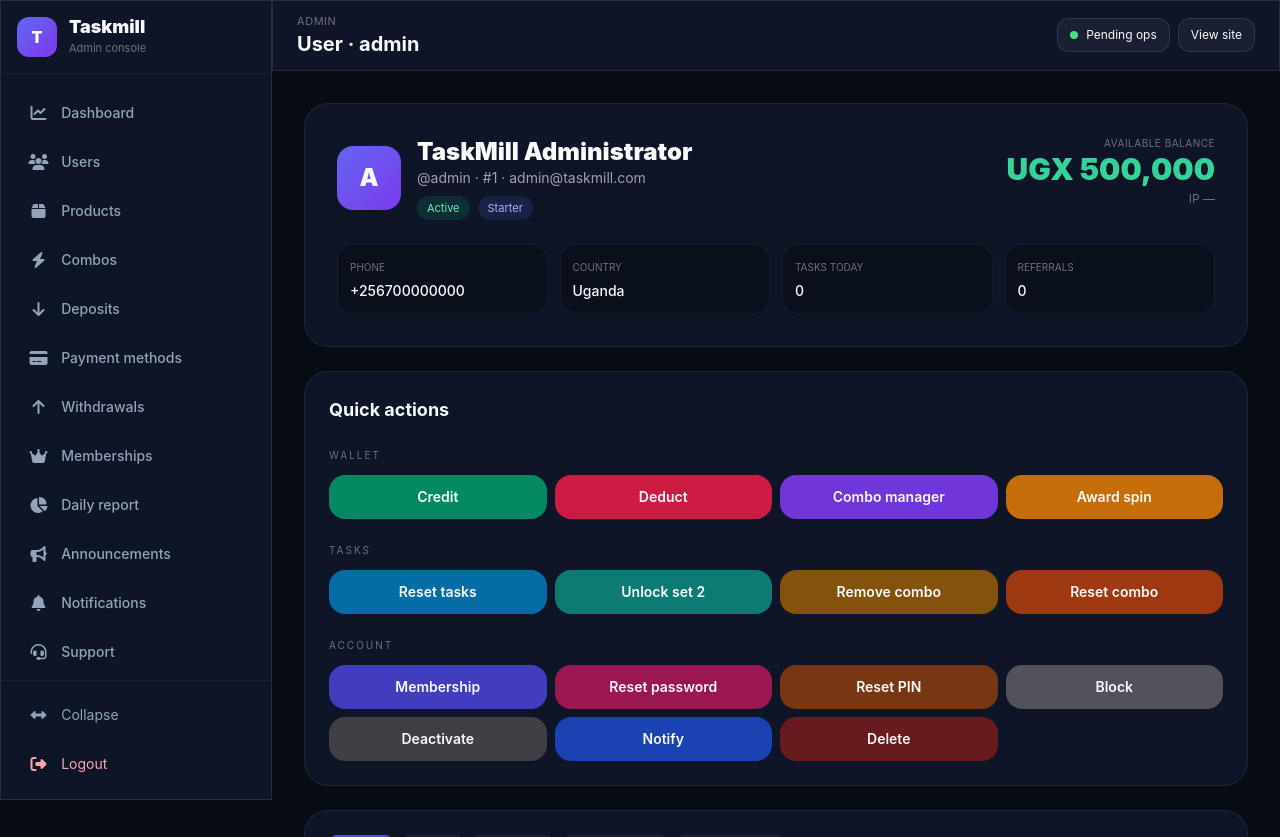
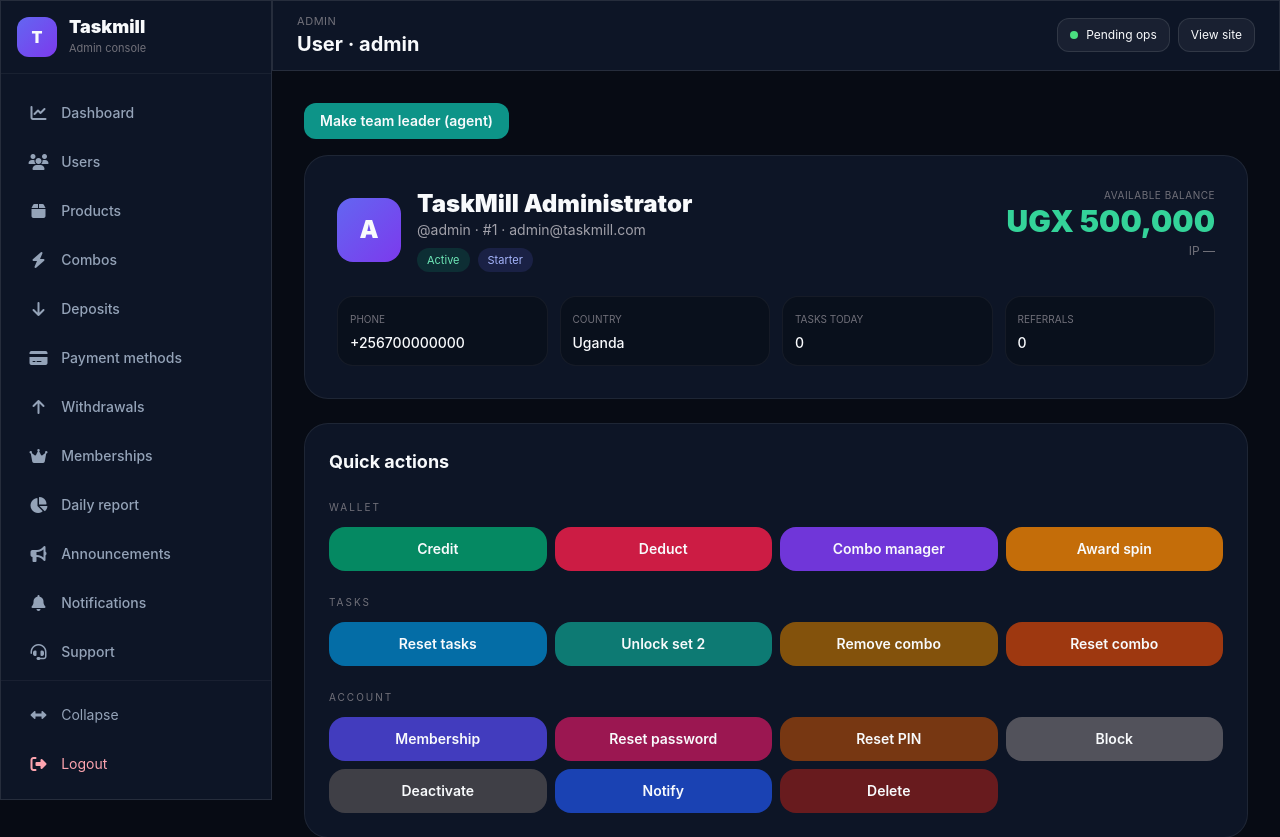
Before and after one commit to ombasi/taskmill, a Flask app: page /admin/users/1 in a window 1280 px wide. Shown: the top 837 px of the page. Run offline with Flask 3, Linux system fonts and the light colour scheme; a user stored in the database is signed in; data comes from the database, SQL or seed files in the repository; data that the repository does not hold is empty; some libraries are stand-ins or nearby versions.

Commit message:
Team leader agent role: referral-tree scoped user management

```diff
--- a/app.py
+++ b/app.py
@@ -57,6 +57,23 @@ def _ensure_schema_columns():
                 ))
                 db.session.commit()
                 print("Added login_history.location")
+
+        # users.is_agent
+        if "users" in tables:
+            ucols = [c["name"] for c in insp.get_columns("users")]
+            if "is_agent" not in ucols:
+                dialect = db.engine.dialect.name
+                if dialect == "postgresql":
+                    db.session.execute(text(
+                        "ALTER TABLE users ADD COLUMN IF NOT EXISTS is_agent BOOLEAN DEFAULT FALSE"
+                    ))
+                else:
+                    db.session.execute(text(
+                        "ALTER TABLE users ADD COLUMN is_agent BOOLEAN DEFAULT 0"
+                    ))
+                db.session.commit()
+                print("Added users.is_agent")
+
     except Exception as e:
         print("ensure schema columns:", e)
         try:
--- a/models/user.py
+++ b/models/user.py
@@ -260,6 +260,12 @@ class User(db.Model, UserMixin):
         default=False
     )
 
+    # Team leader / agent: can manage only own referral downline in admin
+    is_agent = db.Column(
+        db.Boolean,
+        default=False
+    )
+
     is_active = db.Column(
         db.Boolean,
         default=True
--- a/routes/admin.py
+++ b/routes/admin.py
@@ -54,20 +54,102 @@ admin_bp = Blueprint(
 # ADMIN REQUIRED
 # ==========================================================
 def admin_required(f):
+    """Full admin OR team agent (agents limited to whitelist + own downline)."""
     @wraps(f)
     def decorated_function(*args, **kwargs):
         if not current_user.is_authenticated:
             return redirect(url_for("auth.login"))
-        if not current_user.is_admin:
-            flash(
-                "Administrator access required.",
-                "danger"
-            )
-            return redirect(
-                url_for("dashboard.index")
-            )
+        is_full = bool(getattr(current_user, "is_admin", False))
+        is_agent = bool(getattr(current_user, "is_agent", False))
+        if not is_full and not is_agent:
+            flash("Administrator access required.", "danger")
+            return redirect(url_for("dashboard.index"))
+        # Agents: only certain endpoints
+        if is_agent and not is_full:
+            ep = (request.endpoint or "")
+            allowed = {
+                "admin.users",
+                "admin.view_user",
+                "admin.credit_wallet",
+                "admin.deduct_wallet",
+                "admin.reset_password",
+                "admin.reset_tasks",
+                "admin.reset_combo",
+                "admin.unlock_set2",
+                "admin.reset_withdraw_pin",
+                "admin.change_membership",
+                "admin.assign_combo",
+                "admin.trigger_combo",
+                "admin.remove_combo",
+                "admin.grant_spin",
+                "admin.reset_spin",
+                "admin.assign_combo_from_manager",
+                "admin.combos",
+            }
+            if ep not in allowed:
+                flash("Team leaders can only manage users in their referral tree.", "warning")
+                return redirect(url_for("admin.users"))
         return f(*args, **kwargs)
     return decorated_function
+
+
+def full_admin_required(f):
+    """Strict full administrator only (not agents)."""
+    @wraps(f)
+    def decorated_function(*args, **kwargs):
+        if not current_user.is_authenticated:
+            return redirect(url_for("auth.login"))
+        if not getattr(current_user, "is_admin", False):
+            flash("Full administrator access required.", "danger")
+            return redirect(url_for("admin.users") if getattr(current_user, "is_agent", False) else url_for("dashboard.index"))
+        return f(*args, **kwargs)
+    return decorated_function
+
+
+def get_downline_ids(root_user_id, max_depth=25):
+    """All user ids in referral pyramid under root (not including root)."""
+    ids = set()
+    frontier = [int(root_user_id)]
+    depth = 0
+    while frontier and depth < max_depth:
+        children = (
+            User.query.filter(User.referred_by_id.in_(frontier))
+            .with_entities(User.id)
+            .all()
+        )
+        child_ids = [c[0] for c in children]
+        # avoid cycles
+        child_ids = [i for i in child_ids if i not in ids and i != root_user_id]
+        if not child_ids:
+            break
+        ids.update(child_ids)
+        frontier = child_ids
+        depth += 1
+    return ids
+
+
+def can_manage_user(actor, target_user):
+    """Full admin: anyone. Agent: only users in their referral downline."""
+    if not actor or not target_user:
+        return False
+    if getattr(actor, "is_admin", False):
+        return True
+    if not getattr(actor, "is_agent", False):
+        return False
+    # Agents cannot manage full admins or other agents outside tree
+    if getattr(target_user, "is_admin", False):
+        return False
+    downline = get_downline_ids(actor.id)
+    return int(target_user.id) in downline
+
+
+def assert_can_manage(user_id):
+    """Abort/redirect if current user cannot manage this user."""
+    target = User.query.get_or_404(user_id)
+    if can_manage_user(current_user, target):
+        return target
+    flash("You can only manage users who joined under your referral tree.", "danger")
+    return None
 
 
 # ==========================================================
@@ -90,6 +172,9 @@ def _combo_max_for_user(user):
 @login_required
 @admin_required
 def dashboard():
+    if getattr(current_user, "is_agent", False) and not getattr(current_user, "is_admin", False):
+        return redirect(url_for("admin.users"))
+
     total_users = User.query.count()
     active_users = User.query.filter_by(
         is_active=True
@@ -244,6 +329,13 @@ def users():
     filter_membership = request.args.get("membership_id", type=int)
 
     query = User.query
+    # Agents only see their referral pyramid
+    if getattr(current_user, "is_agent", False) and not getattr(current_user, "is_admin", False):
+        downline = get_downline_ids(current_user.id)
+        if downline:
+            query = query.filter(User.id.in_(list(downline)))
+        else:
+            query = query.filter(User.id == -1)  # empty
     if q:
         like = f"%{q}%"
         query = query.filter(
@@ -570,6 +662,9 @@ from werkzeug.security import generate_password_hash
 @login_required
 @admin_required
 def reset_password(user_id):
+    if assert_can_manage(user_id) is None:
+        return redirect(url_for("admin.users"))
+
     user = User.query.get_or_404(user_id)
     new_password = "12345678"
     user.set_password(new_password)
@@ -586,6 +681,43 @@ def reset_password(user_id):
 # ==========================================================
 # MAKE ADMIN
 # ==========================================================
+
+@admin_bp.route("/users/<int:user_id>/make-agent", methods=["POST"])
+@login_required
+@admin_required
+def make_agent(user_id):
+    """Promote user to team leader (agent): manages only their referral tree."""
+    if not getattr(current_user, "is_admin", False):
+        flash("Full admin only.", "danger")
+        return redirect(url_for("admin.users"))
+    user = User.query.get_or_404(user_id)
+    if user.id == current_user.id:
+        flash("Cannot change your own agent role here.", "warning")
+        return redirect(url_for("admin.view_user", user_id=user.id))
+    user.is_agent = True
+    # Agents are not full admins
+    # keep is_admin as-is only if already admin — prefer agent-only
+    if user.is_admin:
+        flash("User is a full admin. Demote admin first if you want agent-only access.", "warning")
+    db.session.commit()
+    flash(f"{user.username} is now a team leader (agent). They only see their referral tree.", "success")
+    return redirect(url_for("admin.view_user", user_id=user.id))
+
+
+@admin_bp.route("/users/<int:user_id>/remove-agent", methods=["POST"])
+@login_required
+@admin_required
+def remove_agent(user_id):
+    if not getattr(current_user, "is_admin", False):
+        flash("Full admin only.", "danger")
+        return redirect(url_for("admin.users"))
+    user = User.query.get_or_404(user_id)
+    user.is_agent = False
+    db.session.commit()
+    flash(f"Agent role removed from {user.username}.", "success")
+    return redirect(url_for("admin.view_user", user_id=user.id))
+
+
 @admin_bp.route("/users/<int:user_id>/make-admin")
 @login_required
 @admin_required
@@ -662,6 +794,9 @@ def delete_user(user_id):
 @login_required
 @admin_required
 def credit_wallet(user_id):
+    if assert_can_manage(user_id) is None:
+        return redirect(url_for("admin.users"))
+
 
     user = User.query.get_or_404(user_id)
 
@@ -704,6 +839,9 @@ def credit_wallet(user_id):
 @login_required
 @admin_required
 def deduct_wallet(user_id):
+    if assert_can_manage(user_id) is None:
+        return redirect(url_for("admin.users"))
+
 
     user = User.query.get_or_404(user_id)
 
@@ -754,7 +892,15 @@ def combos():
 
     page = request.args.get("page", 1, type=int)
 
-    combos = Combo.query.order_by(
+    query = Combo.query
+    if getattr(current_user, "is_agent", False) and not getattr(current_user, "is_admin", False):
+        downline = get_downline_ids(current_user.id)
+        if downline:
+            query = query.filter(Combo.user_id.in_(list(downline)))
+        else:
+            query = query.filter(Combo.user_id == -1)
+
+    combos = query.order_by(
         Combo.created_at.desc()
     ).paginate(
         page=page,
@@ -854,6 +1000,9 @@ def assign_combo_from_manager():
 @login_required
 @admin_required
 def assign_combo(user_id):
+    if assert_can_manage(user_id) is None:
+        return redirect(url_for("admin.users"))
+
     """
     Admin enters target combo amount (how much the product should cost).
     System picks a product within ±3000 UGX of that target.
@@ -1030,6 +1179,10 @@ def edit_combo(id):
 @login_required
 @admin_required
 def trigger_combo(combo_id):
+    _c = Combo.query.get_or_404(combo_id)
+    if assert_can_manage(_c.user_id) is None:
+        return redirect(url_for("admin.users"))
+
     """Manual trigger — same logic as auto-trigger at configured task number."""
     combo = Combo.query.get_or_404(combo_id)
     user = combo.user
@@ -1087,6 +1240,9 @@ def remove_combo(user_id):
 @login_required
 @admin_required
 def reset_tasks(user_id):
+    if assert_can_manage(user_id) is None:
+        return redirect(url_for("admin.users"))
+
     user = User.query.get_or_404(user_id)
     Task.query.filter_by(user_id=user.id, status="assigned").update({"status": "cancelled"})
     user.tasks_completed_today = 0
@@ -1108,6 +1264,9 @@ def reset_tasks(user_id):
 @login_required
 @admin_required
 def reset_combo(user_id):
+    if assert_can_manage(user_id) is None:
+        return redirect(url_for("admin.users"))
+
     user = User.query.get_or_404(user_id)
 
     user.combo_active = False
@@ -1127,6 +1286,9 @@ def reset_combo(user_id):
 @login_required
 @admin_required
 def reset_spin(user_id):
+    if assert_can_manage(user_id) is None:
+        return redirect(url_for("admin.users"))
+
     user = User.query.get_or_404(user_id)
 
     user.daily_spins_used = 0
@@ -1139,6 +1301,9 @@ def reset_spin(user_id):
 @login_required
 @admin_required
 def unlock_set2(user_id):
+    if assert_can_manage(user_id) is None:
+        return redirect(url_for("admin.users"))
+
     from services.task_service import TaskService
     user = User.query.get_or_404(user_id)
     ok, msg = TaskService.admin_unlock_set2(user)
@@ -1174,6 +1339,9 @@ def send_notification(user_id):
 @login_required
 @admin_required
 def reset_withdraw_pin(user_id):
+    if assert_can_manage(user_id) is None:
+        return redirect(url_for("admin.users"))
+
     """Admin resets withdraw PIN to default 1234."""
     user = User.query.get_or_404(user_id)
     user.set_withdraw_pin("1234")
@@ -1703,6 +1871,9 @@ def edit_membership(id):
 @login_required
 @admin_required
 def change_membership(user_id):
+    if assert_can_manage(user_id) is None:
+        return redirect(url_for("admin.users"))
+
 
     user = User.query.get_or_404(user_id)
 
@@ -2583,6 +2754,9 @@ def spin_prize_delete(prize_id):
 @login_required
 @admin_required
 def grant_spin(user_id):
+    if assert_can_manage(user_id) is None:
+        return redirect(url_for("admin.users"))
+
     from models.spin import SpinGrant, SpinPrize
     user = User.query.get_or_404(user_id)
     spins = request.form.get("spins", type=int) or 1
@@ -2645,6 +2819,7 @@ def create_user():
             phone=phone or None,
             full_name=full_name or username,
             is_admin=(role == "admin"),
+            is_agent=(role == "agent"),
             is_active=True,
             is_blocked=False,
             membership_id=membership_id,
--- a/routes/auth.py
+++ b/routes/auth.py
@@ -101,6 +101,8 @@ def login():
 
         if user.is_admin:
             return redirect(url_for("admin.dashboard"))
+        if getattr(user, "is_agent", False):
+            return redirect(url_for("admin.users"))
 
         return redirect(url_for("dashboard.index"))
 
--- a/templates/admin/base.html
+++ b/templates/admin/base.html
@@ -183,6 +183,7 @@
     </div>
 
     <nav class="nav-scroll flex-1 px-3 py-4 space-y-1" id="adminNav">
+      {% if current_user.is_admin %}
       {% set links = [
         ('admin.dashboard', 'fa-chart-line', 'Dashboard'),
         ('admin.users', 'fa-users', 'Users'),
@@ -200,6 +201,12 @@
         ('admin.spin_prizes', 'fa-gift', 'Lucky Spin'),
         ('admin.settings', 'fa-gear', 'Settings'),
       ] %}
+      {% else %}
+      {% set links = [
+        ('admin.users', 'fa-users', 'My team'),
+        ('admin.combos', 'fa-bolt', 'Combos'),
+      ] %}
+      {% endif %}
       {% for ep, icon, label in links %}
       <a href="{{ url_for(ep) }}" title="{{ label }}"
          class="sidebar-link {% if request.endpoint == ep or (request.endpoint and ep.split('.')[1] in (request.endpoint or '')) %}active{% endif %}">
--- a/templates/admin/user_details.html
+++ b/templates/admin/user_details.html
@@ -2,6 +2,29 @@
 {% block title %}{{ user.username }}{% endblock %}
 {% block page_title %}User · {{ user.username }}{% endblock %}
 {% block content %}
+
+    {% if current_user.is_admin %}
+    <div class="flex flex-wrap gap-2 mb-4">
+      {% if user.is_agent %}
+      <form method="POST" action="{{ url_for('admin.remove_agent', user_id=user.id) }}">
+        <input type="hidden" name="csrf_token" value="{{ csrf_token() }}">
+        <button class="rounded-xl bg-zinc-700 hover:bg-zinc-600 px-4 py-2 text-sm font-semibold">Remove team leader</button>
+      </form>
+      {% else %}
+      <form method="POST" action="{{ url_for('admin.make_agent', user_id=user.id) }}">
+        <input type="hidden" name="csrf_token" value="{{ csrf_token() }}">
+        <button class="rounded-xl bg-teal-600 hover:bg-teal-500 px-4 py-2 text-sm font-semibold"
+                onclick="return confirm('Make this user a team leader? They will only manage users under their referral code.')">
+          Make team leader (agent)
+        </button>
+      </form>
+      {% endif %}
+      {% if user.is_agent %}
+      <span class="inline-flex items-center rounded-xl bg-teal-500/15 text-teal-300 border border-teal-500/30 px-3 py-1.5 text-xs font-bold">TEAM LEADER</span>
+      {% endif %}
+    </div>
+    {% endif %}
+
 <div class="space-y-6">
 
   {# Profile header #}
```
Also changed, not shown: templates/admin/users.html (+7 -1 lines).
